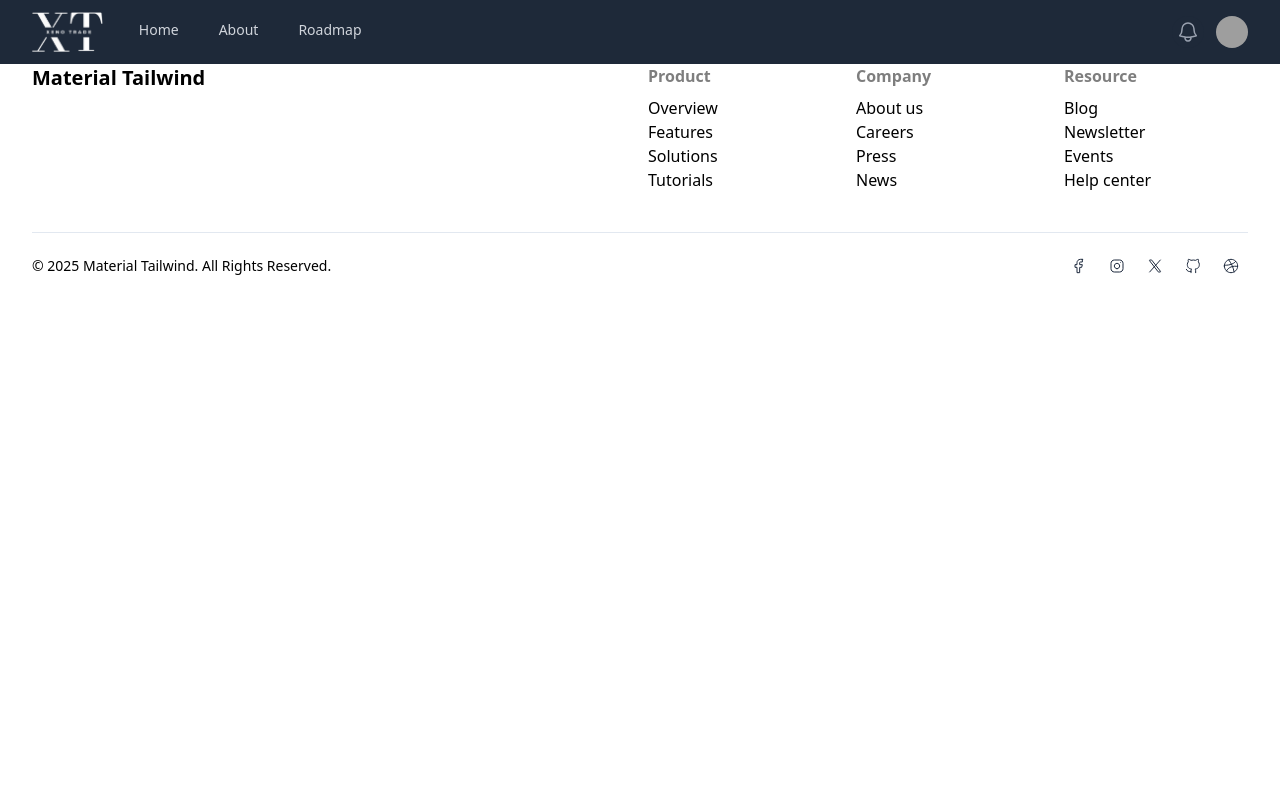
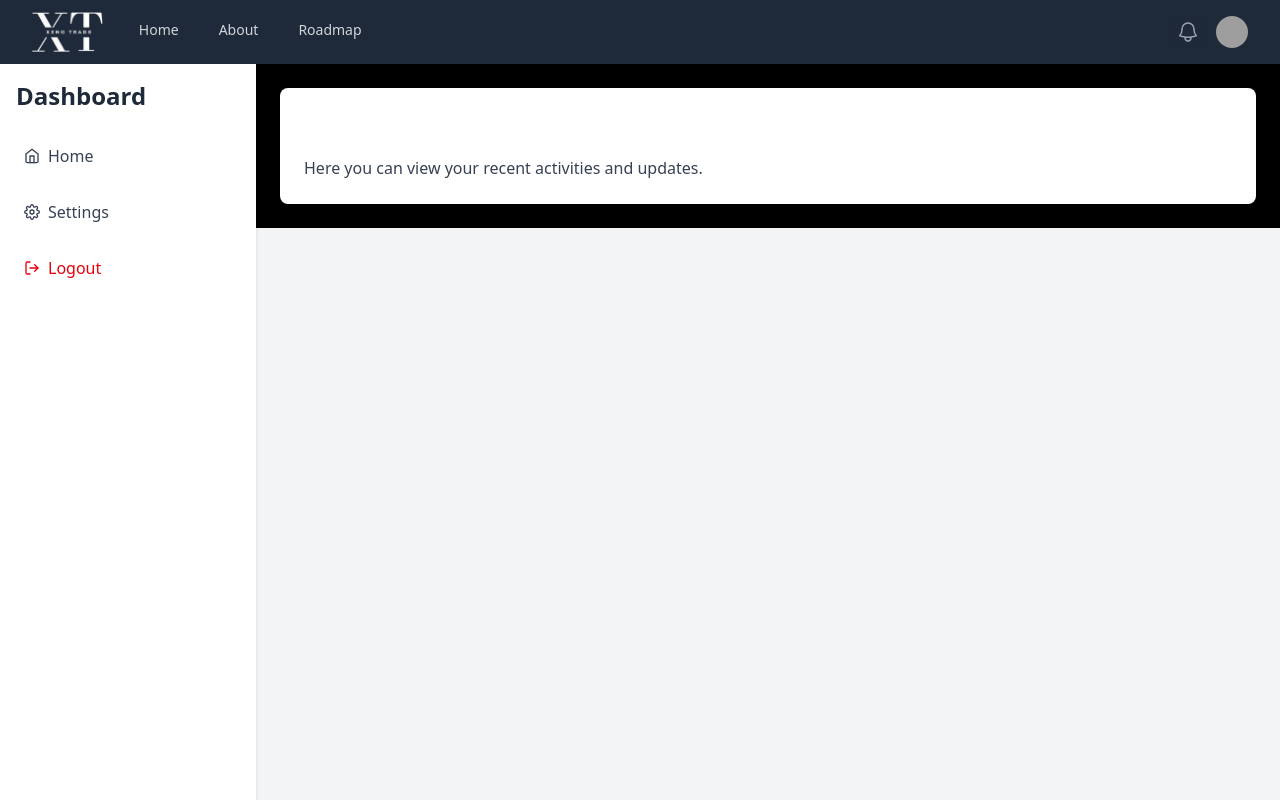
Before and after one commit to BettKev/XenoTrade, a React (Vite) app in the folder client/: page /dashboard in a window 1280 px wide. Shown: the top 800 px of the page. Built offline with nearby package versions, Linux system fonts and the light colour scheme; no server answers; grey boxes are pictures that could not be loaded.

Commit message:
Add Dashboard page and integrate with routing; update package dependencies

```diff
--- a/client/package.json
+++ b/client/package.json
@@ -18,6 +18,7 @@
     "framer-motion": "^12.5.0",
     "react": "^19.0.0",
     "react-dom": "^19.0.0",
+    "react-icons": "^5.5.0",
     "react-router-dom": "^6.22.0",
     "react-type-animation": "^3.2.0",
     "tailwindcss": "^4.0.15",
@@ -27,6 +28,7 @@
     "@eslint/js": "^9.21.0",
     "@types/react": "^19.0.10",
     "@types/react-dom": "^19.0.4",
+    "@types/react-icons": "^2.2.7",
     "@vitejs/plugin-react": "^4.3.4",
     "eslint": "^9.21.0",
     "eslint-plugin-react-hooks": "^5.1.0",
--- a/client/src/App.tsx
+++ b/client/src/App.tsx
@@ -5,6 +5,7 @@ import Home from './pages/Home';
 import About from './pages/About';
 import Roadmap from './pages/Roadmap';
 import { LoginProvider } from './contexts/LoginContext';
+import Dashboard from './pages/Dashboard';
 
 const App: React.FC = () => {
   return (
@@ -15,6 +16,7 @@ const App: React.FC = () => {
             <Route path="/" element={<Home />} />
             <Route path="/about" element={<About />} />
             <Route path="/roadmap" element={<Roadmap />} />
+            <Route path="/dashboard" element={<Dashboard />} />
           </Routes>
         </Layout>
       </BrowserRouter>
--- /dev/null
+++ b/client/src/pages/Dashboard.tsx
@@ -0,0 +1,38 @@
+import React from "react";
+import { FiHome, FiSettings, FiLogOut } from "react-icons/fi";
+
+const Dashboard: React.FC = () => {
+  return (
+    <div className="flex h-screen bg-gray-100">
+      {/* Sidebar */}
+      <aside className="w-64 bg-white shadow-md p-4 flex flex-col">
+        <h2 className="text-2xl font-bold text-gray-800 mb-6">Dashboard</h2>
+        <nav className="flex flex-col gap-4">
+          <a href="#" className="flex items-center gap-2 p-2 text-gray-700 hover:bg-gray-200 rounded-lg">
+            <FiHome /> Home
+          </a>
+          <a href="#" className="flex items-center gap-2 p-2 text-gray-700 hover:bg-gray-200 rounded-lg">
+            <FiSettings /> Settings
+          </a>
+          <a href="#" className="flex items-center gap-2 p-2 text-red-600 hover:bg-red-100 rounded-lg mt-auto">
+            <FiLogOut /> Logout
+          </a>
+        </nav>
+      </aside>
+
+      {/* Main Content */}
+      <div className="flex-1 flex flex-col">
+
+        {/* Dashboard Content */}
+        <main className="p-6">
+          <div className="bg-white shadow-md rounded-lg p-6">
+            <h3 className="text-xl font-semibold mb-4">Dashboard Overview</h3>
+            <p className="text-gray-700">Here you can view your recent activities and updates.</p>
+          </div>
+        </main>
+      </div>
+    </div>
+  );
+};
+
+export default Dashboard;
```
Also changed, not shown: 1 other file (tests, documents, lock files or other folders).
